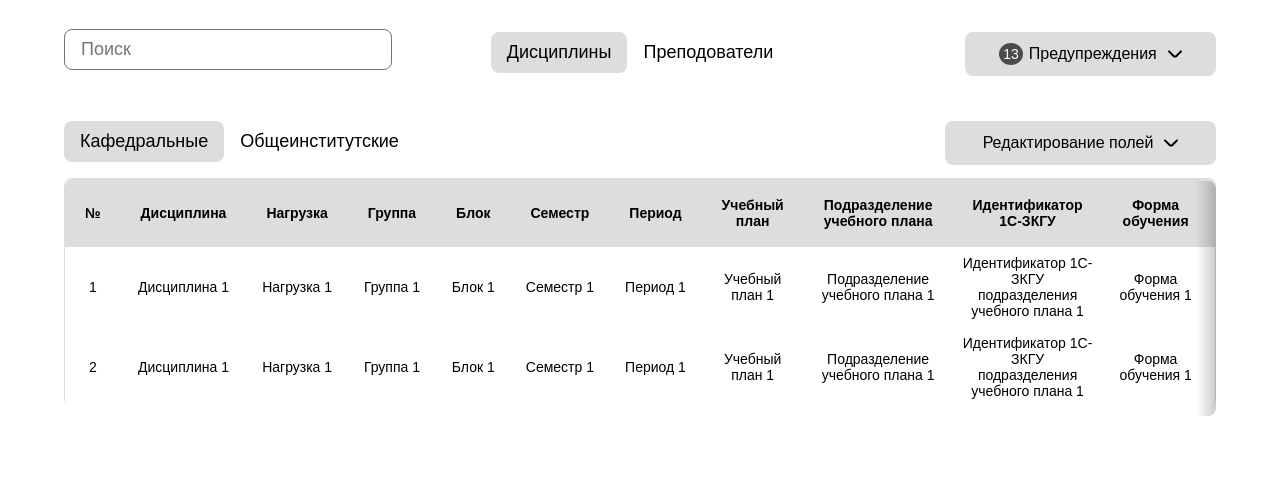
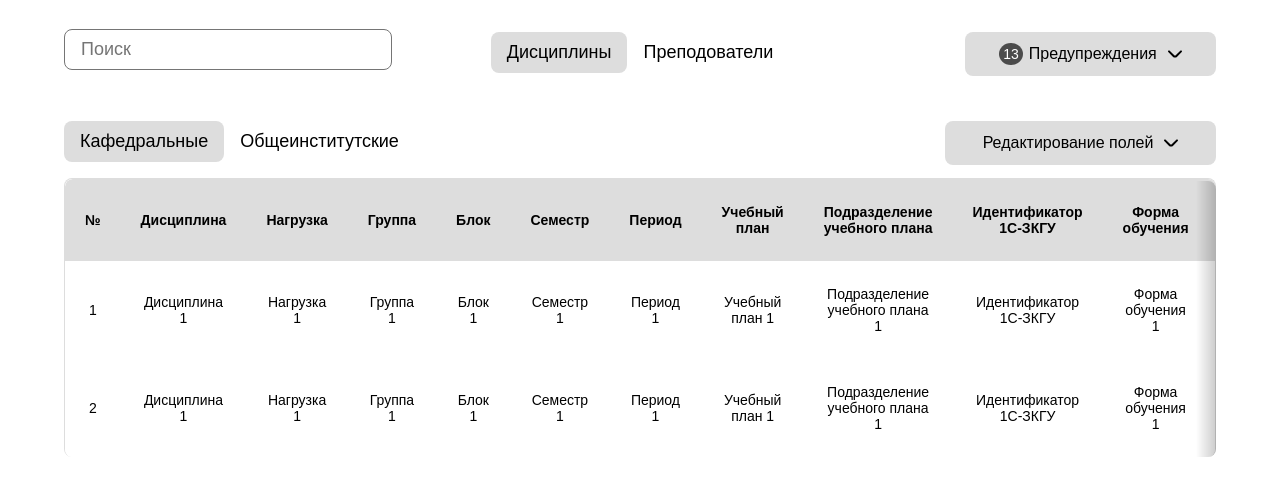
Before and after one commit to simai1/workloadICTIS, a React (Create React App) app in the folder workload/: page / in a window 1280 px wide. Shown: the top 496 px of the page. Built offline with nearby package versions, Linux system fonts and the light colour scheme; a web font is replaced by a local one.

Commit message:
lksDataTeacher complete and work table 1/2/3 :)

```diff
--- a/workload/src/components/EditInput/EditInput.module.scss
+++ b/workload/src/components/EditInput/EditInput.module.scss
@@ -8,6 +8,7 @@
     align-items: center;
     justify-content: center;
     border-radius: 8px;
+
     img{
         padding-left: 11px;
     }
--- a/workload/src/components/TableDisciplines/TableDisciplines.jsx
+++ b/workload/src/components/TableDisciplines/TableDisciplines.jsx
@@ -17,7 +17,7 @@ function TableDisciplines() {
       period: 'Период 1',
       studyPlan: 'Учебный план 1',
       studyPlanUnit: 'Подразделение учебного плана 1',
-      studyPlanUnitId: 'Идентификатор 1С-ЗКГУ подразделения учебного плана 1',
+      studyPlanUnitId: 'Идентификатор 1С-ЗКГУ',
       educationForm: 'Форма обучения 1',
       educationLevel: 'Уровень подготовки 1',
       trainingDirection: 'Направление подготовки (специальность) 1',
@@ -40,7 +40,7 @@ function TableDisciplines() {
       period: 'Период 1',
       studyPlan: 'Учебный план 1',
       studyPlanUnit: 'Подразделение учебного плана 1',
-      studyPlanUnitId: 'Идентификатор 1С-ЗКГУ подразделения учебного плана 1',
+      studyPlanUnitId: 'Идентификатор 1С-ЗКГУ ',
       educationForm: 'Форма обучения 1',
       educationLevel: 'Уровень подготовки 1',
       trainingDirection: 'Направление подготовки (специальность) 1',
--- a/workload/src/components/TableDisciplines/TableDisciplines.module.scss
+++ b/workload/src/components/TableDisciplines/TableDisciplines.module.scss
@@ -8,7 +8,7 @@ input[type="text"] {
   font-size: 18px;
   border-radius: 8px;
   border: 1px solid var(--border-color);
-  color: var(--border-color);
+  color: var(--black-color);
   padding: 9px 0px 9px 16px;
 }
 
@@ -61,12 +61,12 @@ table {
     height: 58px;
   }
   th, td {
-    padding: 8px;
+
     text-align: center;
   }
   th {
     background-color: var(--gray-color);
-    padding: 10px 20px!important;
+    padding: 15px 20px!important;
   }
   th:first-child{
 
@@ -77,12 +77,12 @@ table {
   }
   tr {
     background-color: var(--white-color);
-    th{
-      margin: 0 40px;
-    }
   }
 }
 
+table td{
+  padding: 17px 20px!important;
+}
 .Block__tables__shadow{
   background: linear-gradient(270deg, rgba(0, 0, 0, 0.2) 0%, rgba(0, 0, 0, 0) 100%);
   height:82%;
--- a/workload/src/components/TableLks/TableLks.jsx
+++ b/workload/src/components/TableLks/TableLks.jsx
@@ -3,31 +3,49 @@ import styles from "./TableLks.module.scss";
 import EditInput from '../EditInput/EditInput';
 import ArrowBack from "./../../img/arrow-back.svg";
 
-function TableLks({delNameChange}) {
+function TableLks({delNameChange, NameTeachers}) {
   const [searchText, setSearchText] = useState('');
+
+  const tableHeaders = [
+    '№',
+    'Дисциплина',
+    'Нагрузка',
+    'Тип',
+    'Подразделение учебного плана',
+    'Направление подготовки',
+    'Часы',
+    'Часы период 1',
+    'Часы период 2',
+    'Часы без периода',
+    'Ауд. часы',
+  ];
 
   const tableData = [
     {
       id: 1,
-      discipline: 'Дисциплина 1',
-      workload: 'Нагрузка 1',
-      group: 'Группа 1',
-      block: 'Блок 1',
-      semester: 'Семестр 1',
-      period: 'Период 1',
-      studyPlan: 'Учебный план 1',
-      studyPlanUnit: 'Подразделение учебного плана 1',
+      discipline: 'Технологии программирования',
+      workload: 'Лекционные',
+      type: 'ОИД',
+      division: 'ИКТИБ ИРТСУ',
+      direction: 'Направление подготовки',
+      hours: '50',
+      hours_period_1: '25',
+      hours_period_2: '25',
+      hours_without_a_period: '0',
+      classroom_hours: '3',
     },
     {
       id: 2,
-      discipline: 'Дисциплина 1',
-      workload: 'Нагрузка 1',
-      group: 'Группа 1',
-      block: 'Блок 1',
-      semester: 'Семестр 1',
-      period: 'Период 1',
-      studyPlan: 'Учебный план 1',
-      studyPlanUnit: 'Подразделение учебного плана 1',
+      discipline: 'Методы оптимизации',
+      workload: 'Практические',
+      type: 'ОИД',
+      division: 'ИКТИБ ИРТСУ',
+      direction: 'Направление подготовки',
+      hours: '50',
+      hours_period_1: '30',
+      hours_period_2: '20',
+      hours_without_a_period: '0',
+      classroom_hours: '3',
     },
   ];
 
@@ -41,18 +59,7 @@ function TableLks({delNameChange}) {
     )
   );
 
-  const tableHeaders = [
-    '№',
-    'Дисциплина',
-    'Нагрузка',
-    'Группа',
-    'Блок',
-    'Семестр',
-    'Период',
-    'Учебный план',
-    'Подразделение учебного плана',
 
-  ];
   const handleNameClick = (name) => {
     delNameChange(name);
   };
@@ -66,8 +73,20 @@ function TableLks({delNameChange}) {
         <p>Назад</p>
     </button>
 
-    <div className={styles.EditInput}>
-      <EditInput/>
+   <div className={styles.DataLks}>
+      <div className={styles.DataLksInner}>
+        <div className={styles.DataLksHead}>
+          <h1>{NameTeachers.name}</h1>
+          <div className={styles.DataLksHeadSchet}><p><span>600</span>/<span>800</span></p></div>
+        </div>
+
+        <p>Кафедра информационной безопасности телекоммуникационных систем</p>
+        <p>{NameTeachers.post}</p>
+        <p>Ставка: {NameTeachers.bet}</p>
+      </div>
+      <div className={styles.EditInput}>
+          <EditInput/>
+        </div>
     </div>
 
     <div className={styles.TableLks__inner}>
--- a/workload/src/components/TableLks/TableLks.module.scss
+++ b/workload/src/components/TableLks/TableLks.module.scss
@@ -8,7 +8,7 @@ input[type="text"] {
   font-size: 18px;
   border-radius: 8px;
   border: 1px solid var(--border-color);
-  color: var(--border-color);
+  color: var(--black-color);
   padding: 9px 0px 9px 16px;
 }
 
@@ -18,7 +18,7 @@ input[type="text"] {
 .EditInput{
   position: absolute;
   right: 0;
-  top: 0;
+  bottom: 0;
 }
 
 .TableLks__inner{
@@ -27,8 +27,7 @@ input[type="text"] {
   border-left: 1px solid var(--gray-color);
   border-right: 1px  solid var(--gray-color);
   border-top: 1px solid var(--gray-color);
-  position: relative;
-  top: 35px;
+  margin-top: 16px;
   .TableLks{
     width: 100%;
   }
@@ -62,12 +61,12 @@ table {
     height: 58px;
   }
   th, td {
-    padding: 8px;
+    //padding: 8px;
     text-align: center;
   }
   th {
     background-color: var(--gray-color);
-    padding: 10px 20px!important;
+    padding: 17px 20px!important;
   }
   th:first-child{
 
@@ -106,6 +105,9 @@ table {
     left: 0;
     top: 0;
     transition: 0.15s linear all;
+    margin-bottom: 0px;
+    font-size: 18px;
+    font-weight: 400;
     p{
         margin-left: 6px;
     }
@@ -117,3 +119,44 @@ table {
     cursor: pointer;
   }
 }
+.DataLks{
+  position: relative;
+  width: 100%;
+  .DataLksInner{
+    background-color: var(--gray-color);
+    padding: 20px 24px;
+    border-radius: 8px;
+    width: 660px;
+    margin-top: 12px;
+
+    .DataLksHead{
+      display: flex;
+      justify-content: space-between;
+      .DataLksHeadSchet{
+        background-color: var(--grin-color);
+        width: 100px;
+        height: 45px;
+        border-radius: 8px;
+        font-size: 18px;
+        text-align: center;
+        color: var(--textLKS-color);
+        p{
+          padding-top: 10px;
+        }
+      }
+      h1{
+        font-size: 24px;
+        margin: 0;
+        padding-bottom: 4px;
+        font-weight: 600;
+      }
+    }
+    p{
+      padding: 4px 0px;
+      margin: 0;
+      font-size: 18px;
+      font-weight: 300;
+      max-width: 400px;
+    }
+  }
+}
--- a/workload/src/components/TableTeachers/TableTeachers.jsx
+++ b/workload/src/components/TableTeachers/TableTeachers.jsx
@@ -46,9 +46,11 @@ function TableTeachers({onNameChange}) {
     setSearchText(e.target.value);
   };
 
-  const handleNameClick = (name) => {
+  const handleNameClick = (name, index) => {
     setClickedName(name);
-    onNameChange(name);
+    let postClickTicher = tableData[index].post;
+    let betClickTicher = tableData[index].bet;
+    onNameChange(name, postClickTicher, betClickTicher);
   };
 
   const filteredData = tableData.filter((row) =>
@@ -80,7 +82,7 @@ function TableTeachers({onNameChange}) {
             {filteredData.map((row, index) => (
               <tr key={index}>
                 <td>{row.id}</td>
-                <td onClick={() => handleNameClick(row.name)} className={styles.tdName}>{row.name}</td>
+                <td onClick={() => handleNameClick(row.name, index)} className={styles.tdName}>{row.name}</td>
                 <td>{row.post}</td>
                 <td>{row.bet}</td>
                 <td>{row.hours}</td>
--- a/workload/src/components/TableTeachers/TableTeachers.module.scss
+++ b/workload/src/components/TableTeachers/TableTeachers.module.scss
@@ -8,8 +8,10 @@ input[type="text"] {
   font-size: 18px;
   border-radius: 8px;
   border: 1px solid var(--border-color);
-  color: var(--border-color);
+  color: var(--black-color);
   padding: 9px 0px 9px 16px;
+
+
 }
 
 .ButtonCaf_gen{
@@ -81,6 +83,7 @@ table {
   }
   tr {
     background-color: var(--white-color);
+    margin: 17px 0;
     .tdName{
       transition: 0.15s linear all;
     }
--- a/workload/src/pages/HomePage/Homepage.jsx
+++ b/workload/src/pages/HomePage/Homepage.jsx
@@ -13,6 +13,9 @@ function HomePage() {
     setSelectedComponent(component);
   };
   const [name, setName] = useState('');
+  const [post, setpost] = useState('');
+  const [bet, setbet] = useState('');
+
 
   useEffect(() => {
     console.log(name); // Этот код будет выполняться каждый раз, когда изменяется значение name
@@ -22,8 +25,10 @@ function HomePage() {
     setName('');
   };
 
-  const handleNameChange = (value) => {
-    setName(value);
+  const handleNameChange = (nameTeacher, postTeacher, betTeacher) => {
+    setName(nameTeacher);
+    setpost(postTeacher)
+    setbet(betTeacher)
   };
 
   return (
@@ -43,7 +48,7 @@ function HomePage() {
       <div className={styles.Block__tables}>
         {(selectedComponent === "Disciplines" && (name === "" || name !== "")) ? <TableDisciplines /> :
         (selectedComponent === "Teachers" && name === "") ? <TableTeachers onNameChange={handleNameChange}/> :
-        (selectedComponent === "Teachers" && name !== "") ? <TableLks delNameChange={handleNameChange}/> : null}
+        (selectedComponent === "Teachers" && name !== "") ? <TableLks delNameChange={handleNameChange} NameTeachers={{name, post, bet}}/> : null}
       </div>
     </div>
     </Layout>
--- a/workload/src/style/colors.scss
+++ b/workload/src/style/colors.scss
@@ -1,6 +1,12 @@
 :root {
+    --black-color:#000000;
     --gray-color:#DDDDDD;
     --white-color:#ffffff;
     --border-color:#757575;
     --black-gray: #4B4B4B;
+    --textLKS-color: #3B3B3B;
+    --grin-color: #8BC975;
+    --yellow-color: #e2da6e;
+    --red-color: #cb3e41;
+
 }
--- a/workload/src/style/index.scss
+++ b/workload/src/style/index.scss
@@ -24,3 +24,7 @@ hr {
   border: 0;
   background-color: #e5e5e5;
 }
+
+table th, table td{
+  margin: 0;
+}
--- a/workload/src/ui/Layout/Layout.module.scss
+++ b/workload/src/ui/Layout/Layout.module.scss
@@ -1,3 +1,6 @@
 .Layout{
-    margin: 32px 64px;
+    padding: 32px 64px;
+    height: 100vh;
+    overflow: hidden;
+    box-sizing: border-box;
 }
```
